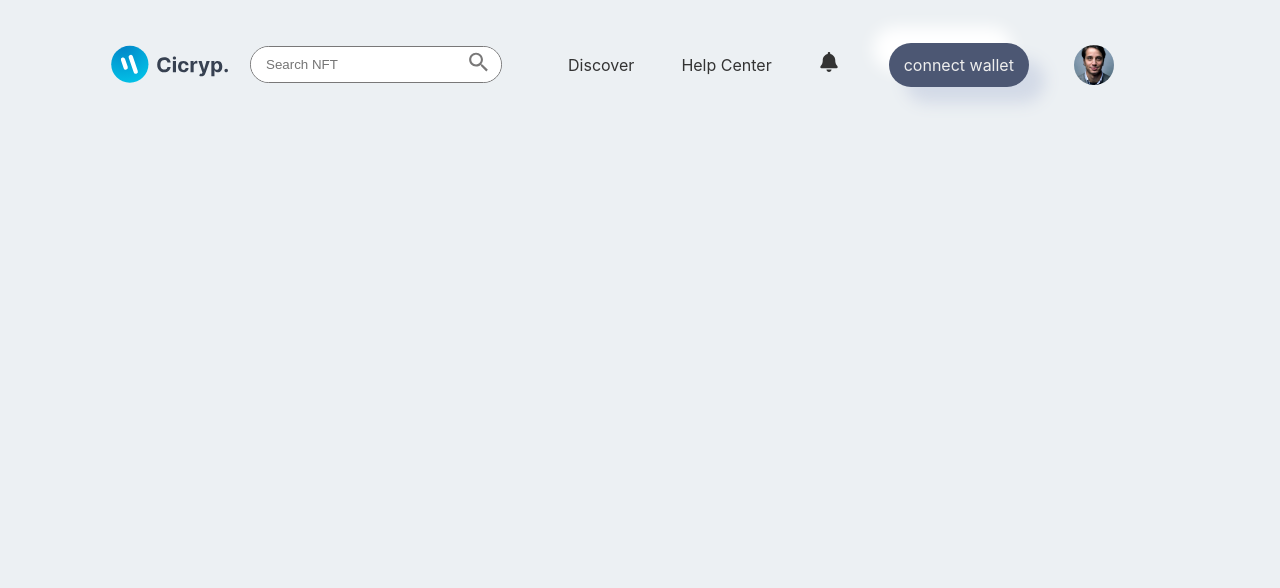
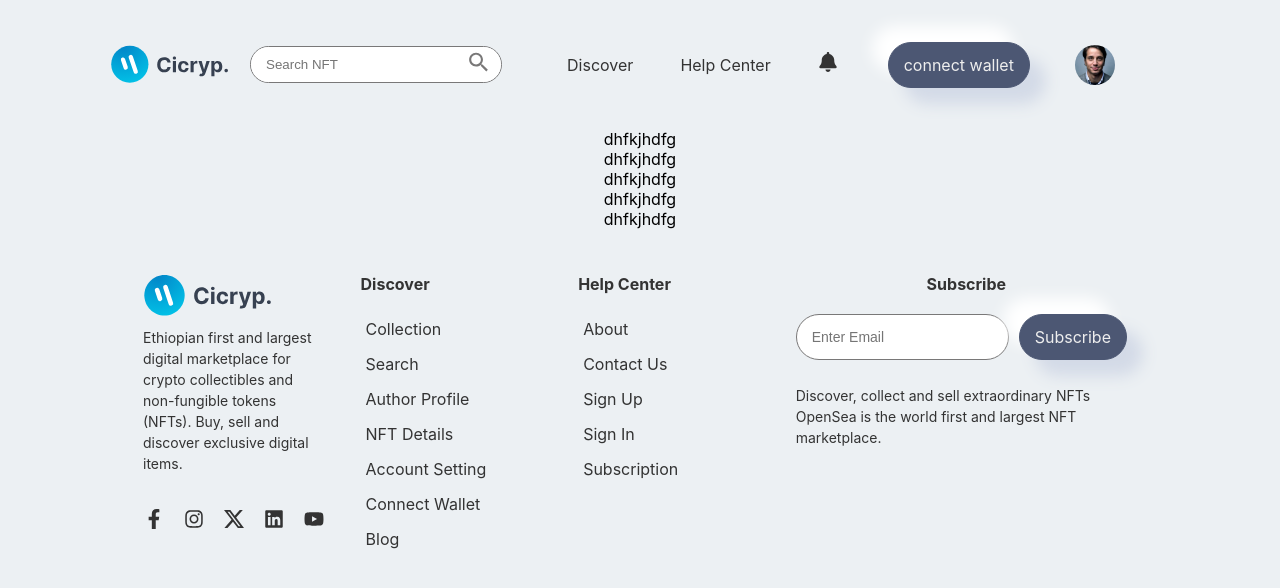
Before and after one commit to etabebe1/NFT_Marketplace, a React (Create React App) app in the folder client/: page / in a window 1280 px wide. Shown: the top 588 px of the page. Built offline with nearby package versions, Linux system fonts and the light colour scheme.

Commit message:
Footer completed

```diff
--- a/client/src/App.css
+++ b/client/src/App.css
@@ -1,3 +1,6 @@
 .App {
   text-align: center;
+
+  overflow-x: hidden;
+  height: 100vh;
 }
--- a/client/src/App.js
+++ b/client/src/App.js
@@ -1,11 +1,17 @@
 import "./App.css";
-import { Navbar } from "./components/z-index-component";
-
+import { Navbar, Footer } from "./components/z-index-component";
 
 function App() {
   return (
     <div className="App">
       <Navbar></Navbar>
+      {/* components here  */}
+      <div>dhfkjhdfg</div>
+      <div>dhfkjhdfg</div>
+      <div>dhfkjhdfg</div>
+      <div>dhfkjhdfg</div>
+      <div>dhfkjhdfg</div>
+      <Footer></Footer>
     </div>
   );
 }
--- a/client/src/components/Button/Button.css
+++ b/client/src/components/Button/Button.css
@@ -3,10 +3,17 @@
   border: none;
   border-radius: 100px;
   background-color: var(--color-gray-dark);
+  border: 1px solid var(--color-gray-dark);
   box-shadow: var(--box-shadow-2);
   color: var(--text-color-converse);
   cursor: pointer;
   margin-right: 10px;
+}
+
+.btn:hover {
+  background-color: var(--background-color);
+  border: 1px solid var(--color-gray-dark);
+  color: var(--text-color);
 }
 
 @media (max-width: 768px) {
--- /dev/null
+++ b/client/src/components/Footer/Footer.css
@@ -0,0 +1,124 @@
+.footer {
+  /* background-color: var(--shadow-dark-color-2); */
+  padding: 30px 0;
+  display: flex;
+  justify-content: center;
+  align-items: flex-end;
+}
+
+.footer-container {
+  width: 80%;
+  display: flex;
+  justify-content: space-between;
+  gap: 5px;
+}
+
+.footer-section {
+  flex: 1 1 25%;
+  padding: 15px;
+  display: flex;
+  flex-direction: column;
+  gap: 10px;
+}
+
+.footer-section.list-container {
+  text-align: start;
+}
+
+.footer-logo {
+  width: 130px;
+  height: auto;
+}
+
+.footer-text {
+  color: #333;
+  margin-bottom: 15px;
+  font-size: 14px;
+  line-height: 1.5;
+  text-align: start;
+}
+
+.social-media-links {
+  display: flex;
+  /* gap: 10px; */
+}
+
+.social-media-links a,
+.social-media-links button {
+  background: none;
+  border: none;
+  color: #333;
+  font-size: 20px;
+  cursor: pointer;
+  transition: all 0.3s ease;
+}
+
+.social-media-links a:hover,
+.social-media-links button:hover {
+  transform: scale(1.2);
+}
+
+.footer-heading {
+  color: #333;
+  font-size: 16px;
+  margin-bottom: 10px;
+}
+
+.footer-list {
+  list-style: none;
+  padding: 0;
+  margin: 0;
+  text-align: start;
+  max-width: 150px;
+  width: fit-content;
+}
+
+.footer-list li {
+  margin-bottom: 5px;
+  padding: 5px;
+  color: var(--text-color);
+  border-radius: 5px;
+}
+
+.footer-list li:hover {
+  background-color: var(--color-gray-dark);
+  color: var(--text-color-converse);
+}
+
+.footer-list a {
+  color: inherit;
+  text-decoration: none;
+}
+
+.subscribe-container {
+  display: flex;
+  gap: 10px;
+  margin-block-end: 15px;
+}
+
+.subscribe-input {
+  padding: 10px 15px;
+  border: 1px solid var(--color-gray);
+  border-radius: 100px;
+  flex: 1;
+  font-size: 14px;
+  outline: none;
+}
+
+/* Media Queries for Responsive Adjustments (Optional) */
+
+@media (max-width: 768px) {
+  .footer-container {
+    flex-direction: column;
+    align-items: center;
+  }
+
+  .footer-section {
+    flex: 1 0 100%;
+    margin-bottom: 20px;
+  }
+
+  .social-media-links {
+    justify-content: center;
+  }
+}
--- a/client/src/components/Footer/Footer.jsx
+++ b/client/src/components/Footer/Footer.jsx
@@ -1,10 +1,109 @@
 import React from "react";
 
 // INTERNAL IMPORT
-// import "./Footer.css";
+import "./Footer.css";
+import images from "../../assets/img/z-index";
+
+import { FaFacebookF } from "react-icons/fa";
+import { FaInstagram } from "react-icons/fa";
+import { BsTwitterX } from "react-icons/bs";
+import { FaLinkedin } from "react-icons/fa6";
+import { FaYoutube } from "react-icons/fa";
+
+import Button from "../Button/Button";
+
+const discoverData = [
+  { name: "Collection", link: "" },
+  { name: "Search", link: "" },
+  { name: "Author Profile", link: "" },
+  { name: "NFT Details", link: "" },
+  { name: "Account Setting", link: "" },
+  { name: "Connect Wallet", link: "" },
+  { name: "Blog", link: "" },
+];
+
+const helpCenterData = [
+  { name: "About", link: "" },
+  { name: "Contact Us", link: "" },
+  { name: "Sign Up", link: "" },
+  { name: "Sign In", link: "" },
+  { name: "Subscription", link: "" },
+];
+
+const socialData = [
+  <FaFacebookF />,
+  <FaInstagram />,
+  <BsTwitterX />,
+  <FaLinkedin />,
+  <FaYoutube />,
+];
+
+const SocialMediaLinks = () => {
+  return (
+    <div className="social-media-links">
+      {socialData.map((icon, index) => (
+        <button key={index} href="#">
+          {icon}
+        </button>
+      ))}
+    </div>
+  );
+};
 
 function Footer() {
-  return <div>Footer</div>;
+  return (
+    <footer className="footer">
+      <div className="footer-container">
+        <div className="footer-section">
+          <img src={images.logo} alt="Logo" className="footer-logo" />
+          <p className="footer-text">
+            Ethiopian first and largest digital marketplace for crypto
+            collectibles and non-fungible tokens (NFTs). Buy, sell and discover
+            exclusive digital items.
+          </p>
+          <SocialMediaLinks />
+        </div>
+
+        <div className="footer-section list-container">
+          <h3 className="footer-heading">Discover</h3>
+          <ul className="footer-list">
+            {discoverData.map((item) => (
+              <li key={item.name}>
+                <a href={item.link}>{item.name}</a>
+              </li>
+            ))}
+          </ul>
+        </div>
+
+        <div className="footer-section list-container">
+          <h3 className="footer-heading">Help Center</h3>
+          <ul className="footer-list">
+            {helpCenterData.map((item) => (
+              <li key={item.name}>
+                <a href={item.link}>{item.name}</a>
+              </li>
+            ))}
+          </ul>
+        </div>
+
+        <div className="footer-section">
+          <h3 className="footer-heading ">Subscribe</h3>
+          <div className="subscribe-container">
+            <input
+              type="email"
+              className="subscribe-input"
+              placeholder="Enter Email"
+            />
+            <Button btnName={"Subscribe"}></Button>
+          </div>
+          <p className="footer-text">
+            Discover, collect and sell extraordinary NFTs OpenSea is the world
+            first and largest NFT marketplace.
+          </p>
+        </div>
+      </div>
+    </footer>
+  );
 }
 
 export default Footer;
```
Also changed, not shown: client/src/components/Footer/Footer.module.css (deleted), 2 other files (tests, documents, lock files or other folders).
